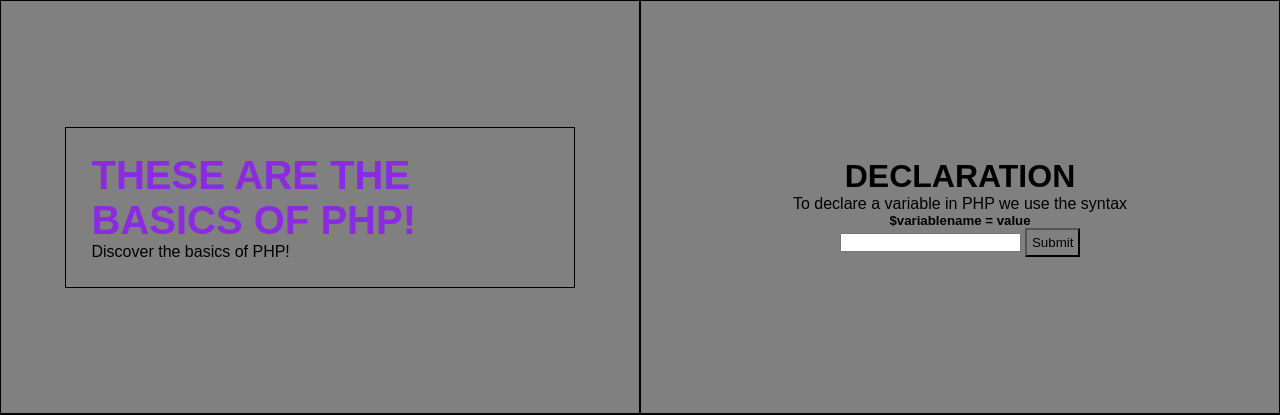
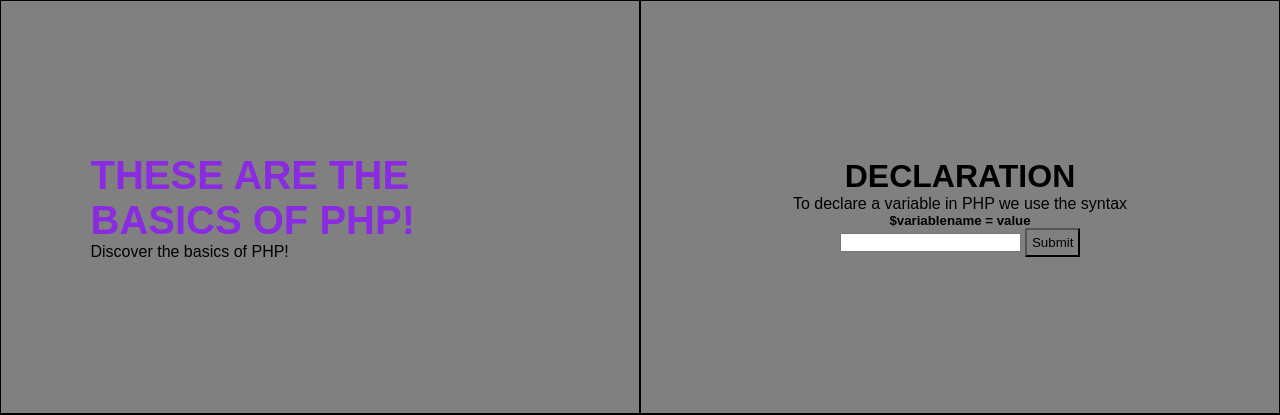
Before and after one commit to lutherdev/AD-Task-2, a PHP site: page /page/index.php in a window 1280 px wide. Shown: the part 100-515 px from the top of the page. Run offline with PHP 8.4, Linux system fonts and the light colour scheme.

Commit message:
style (tutorial page): removed wrapper selection and property border

```diff
--- a/page/assets/css/example.css
+++ b/page/assets/css/example.css
@@ -9,11 +9,6 @@ body {
     background-color: gray;
     color: black;
 }
-
-#wrapper{
-
-}
-
 #header{
     display: flex;
     flex-direction: column;
@@ -65,7 +60,6 @@ body {
     display: flex;
     flex-direction: column;
     padding: 5%;
-    border: 1px solid black;
 }
 
 #hero-text h1{
```
